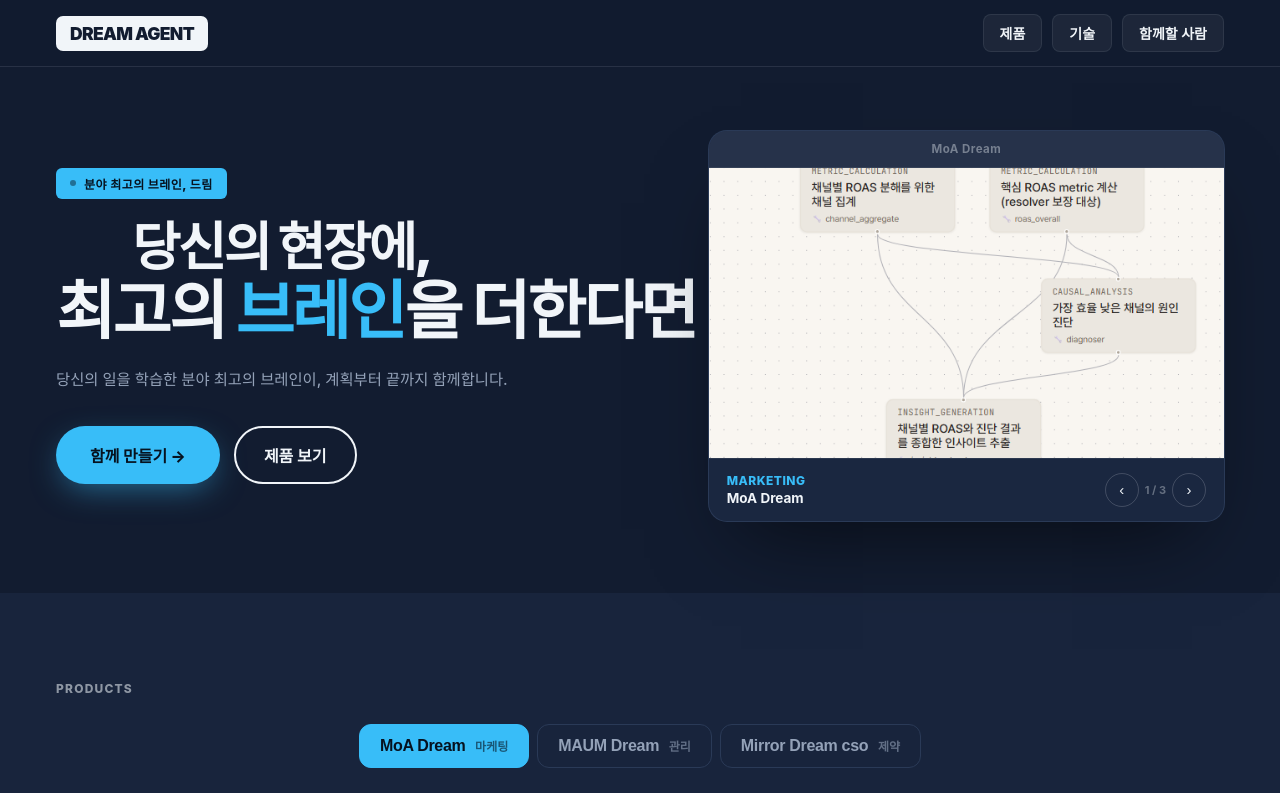
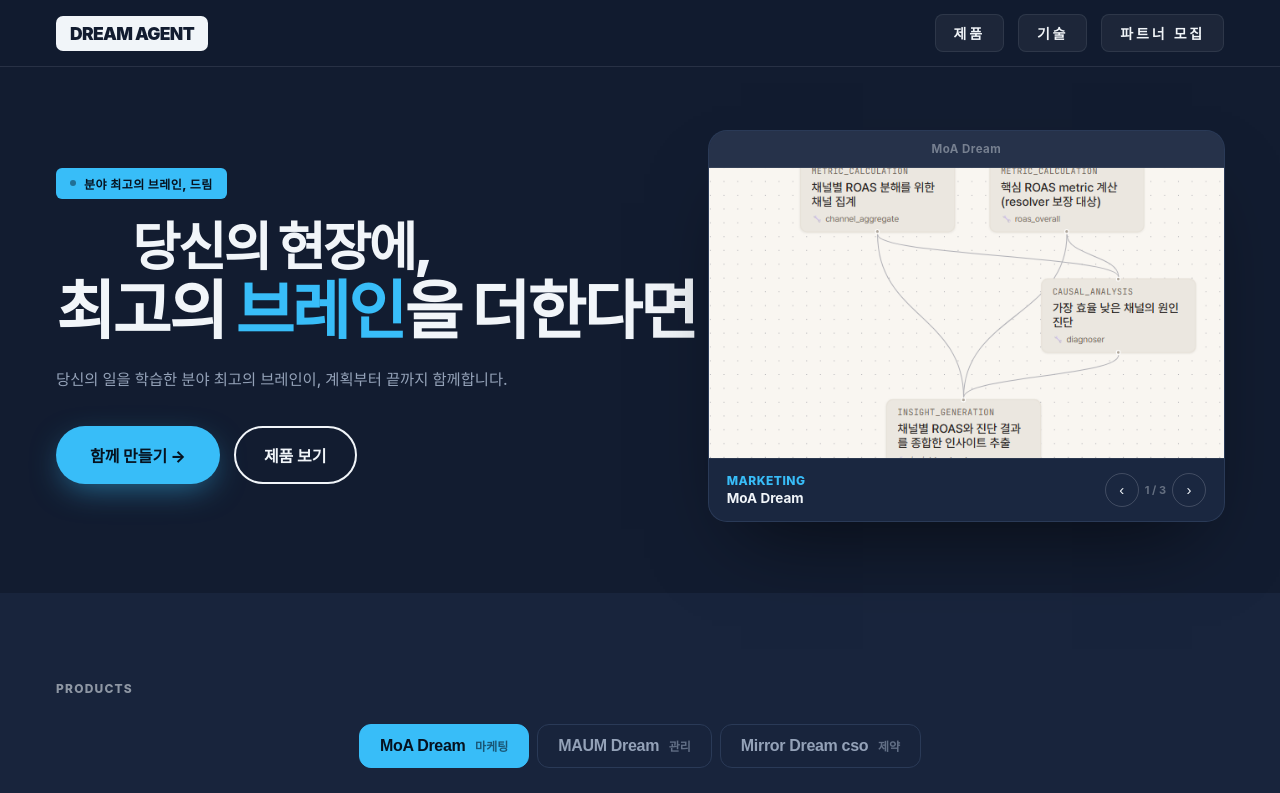
Before and after one commit to gobokuku82/homedemo, a Next.js app: page / in a window 1280 px wide. Shown: the top 793 px of the page. Built offline with nearby package versions, Linux system fonts and the light colour scheme; a web font is replaced by a local one.

Commit message:
feat(frontend): 네비 링크 자간 확대 + '함께할 사람'→'파트너 모집'
- .nav-chip 자간 0.2em + 칩 간격/패딩 소폭 확대로 빽빽함 해소
- 네비 라벨 '함께할 사람'을 '파트너 모집'으로 변경(링크 대상 #people 유지)

```diff
--- a/app/globals.css
+++ b/app/globals.css
@@ -53,7 +53,8 @@
   text-decoration: none;
   font-size: 14px;
   font-weight: 600;
-  padding: 8px 16px;
+  letter-spacing: 0.2em;
+  padding: 8px 18px;
   border-radius: 8px;
   background: color-mix(in srgb, var(--ink) 5%, transparent);
   border: 1px solid color-mix(in srgb, var(--ink) 8%, transparent);
--- a/components/sections/BoldNav.tsx
+++ b/components/sections/BoldNav.tsx
@@ -33,7 +33,7 @@
       </a>
 
       {/* nav links pushed to the far right (space-between); each in a subtle chip */}
-      <div data-bnav="" style={{ display: "flex", gap: 10, alignItems: "center" }}>
+      <div data-bnav="" style={{ display: "flex", gap: 14, alignItems: "center" }}>
         <a href="#products" className="nav-chip">
           제품
         </a>
@@ -41,7 +41,7 @@
           기술
         </a>
         <a href="#people" className="nav-chip">
-          함께할 사람
+          파트너 모집
         </a>
       </div>
     </nav>
```
